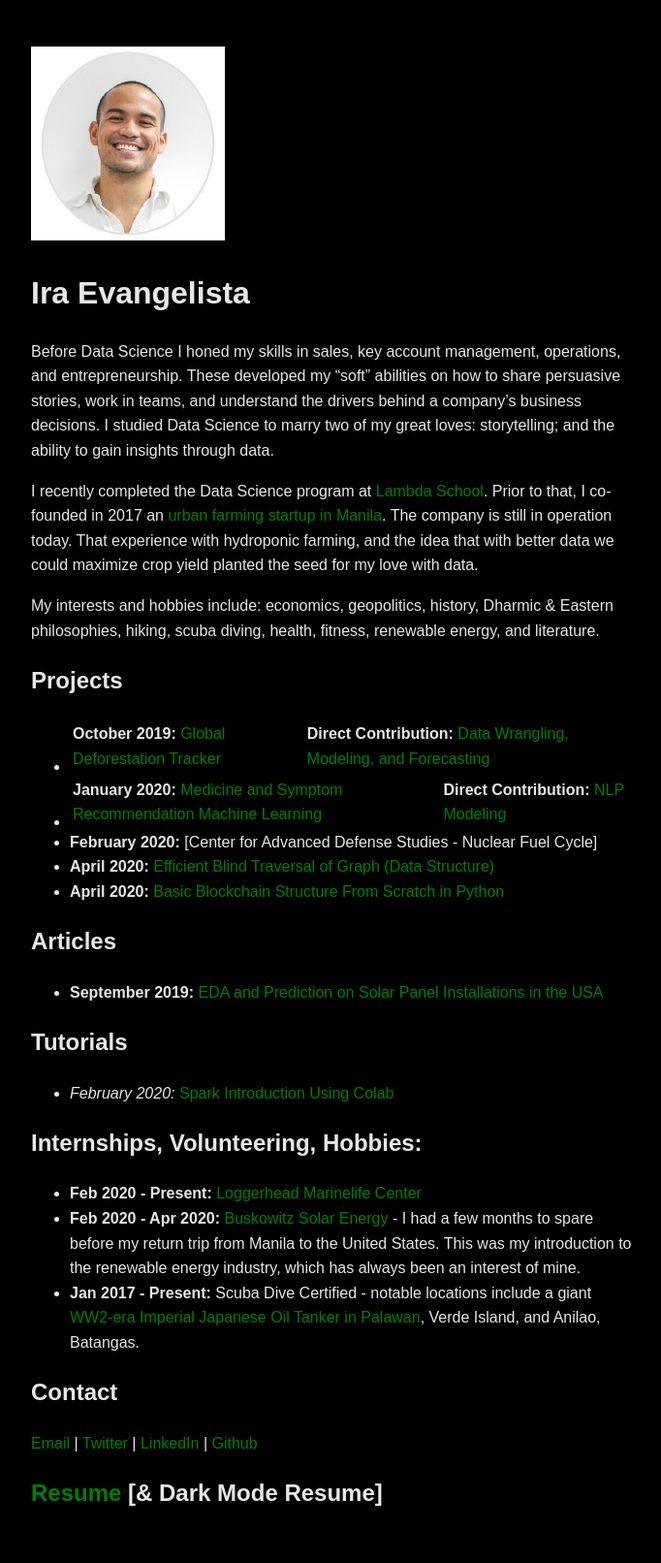
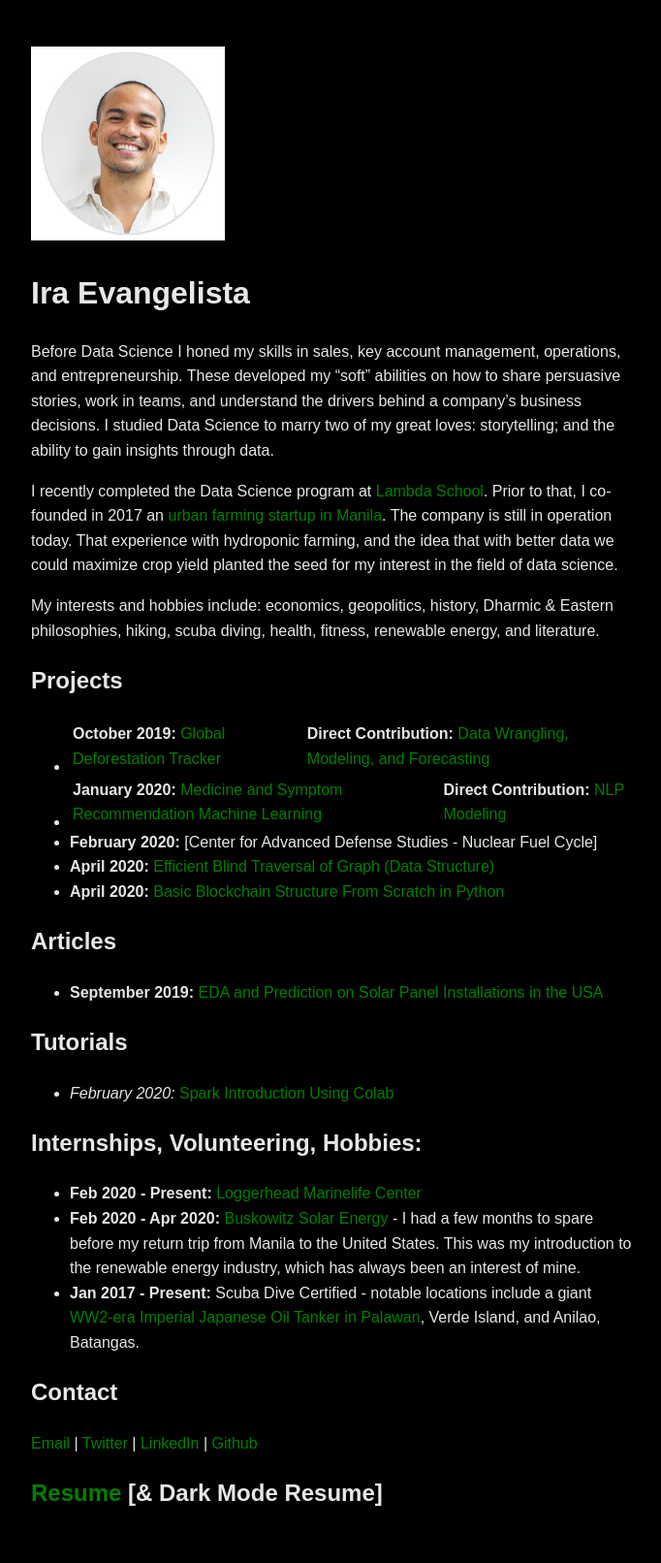
Before and after one commit to pragmatizt/ira_evangelista.github.io, a Jekyll site: the page built from index.md, in a window 1280 px wide. Shown: the whole page at 97% size, without its empty margins (296-978 px from the left). Built offline with Jekyll 4.4.1, drawn with Linux system fonts in a browser that asks for light colours; our own code applies the rules of GitHub Pages for plain Markdown files.

Commit message:
Update index.md

```diff
--- a/index.md
+++ b/index.md
@@ -4,7 +4,7 @@
 
 Before Data Science I honed my skills in sales, key account management, operations, and entrepreneurship. These developed my “soft” abilities on how to share persuasive stories, work in teams, and understand the drivers behind a company’s business decisions. I studied Data Science to marry two of my great loves: storytelling; and the ability to gain insights through data.
 
-I recently completed the Data Science program at [Lambda School](https://lambdaschool.com/). Prior to that, I co-founded in 2017 an [urban farming startup in Manila](https://www.eaturbangreens.com).  The company is still in operation today.  That experience with hydroponic farming, and the idea that with better data we could maximize crop yield planted the seed for my love with data.
+I recently completed the Data Science program at [Lambda School](https://lambdaschool.com/). Prior to that, I co-founded in 2017 an [urban farming startup in Manila](https://www.eaturbangreens.com).  The company is still in operation today.  That experience with hydroponic farming, and the idea that with better data we could maximize crop yield planted the seed for my interest in the field of data science.
 
 My interests and hobbies include: economics, geopolitics, history, Dharmic & Eastern philosophies, hiking, scuba diving, health, fitness, renewable energy, and literature.
 
```
